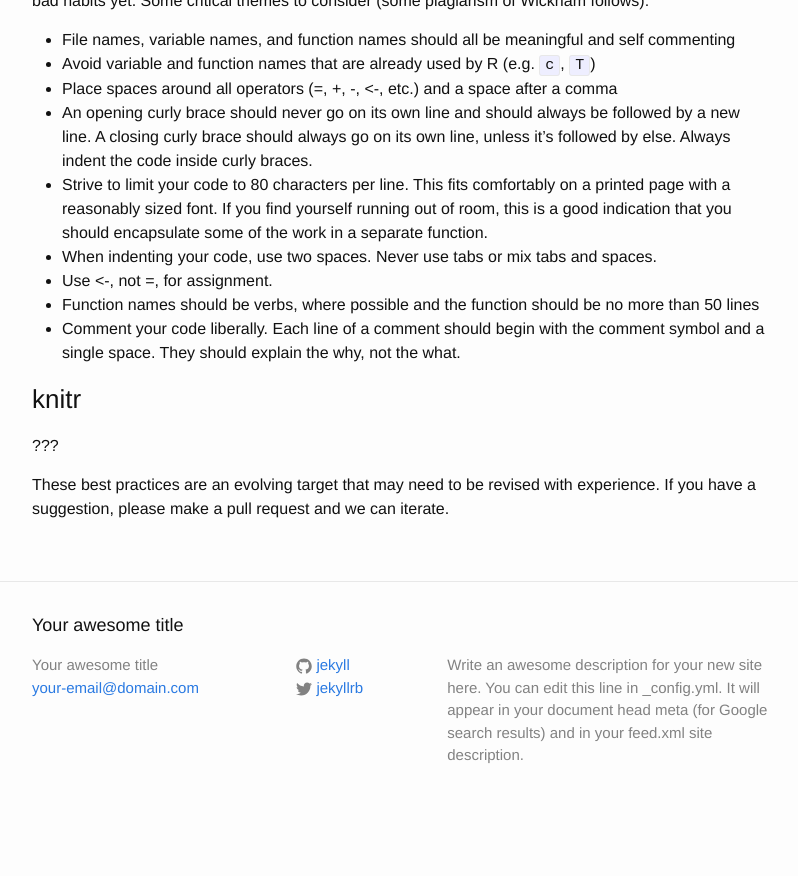
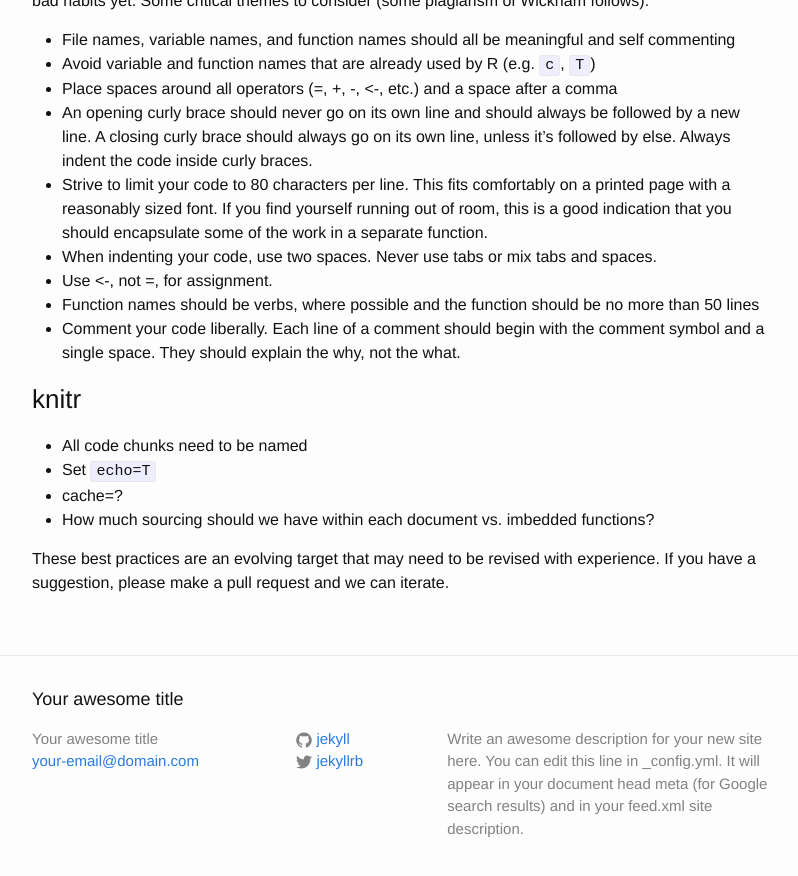
Before and after one commit to nbaxter13/nbaxter13.github.io, a Jekyll site: the page built from _posts/2014-11-01-best-practices.md, in a window 1280 px wide and 900 px high, scrolled down 1557 px. Shown: the top 876 px of the window, without its empty margins (238-1036 px from the left). Built offline with Jekyll 4.4.1, drawn with Linux system fonts in a browser that asks for light colours; before the commit the page ends 2384 px from its top, so only the background shows below that.

Commit message:
Add knitr best practices

```diff
--- a/_posts/2014-11-01-best-practices.md
+++ b/_posts/2014-11-01-best-practices.md
@@ -83,7 +83,10 @@ more than 50 lines
 comment symbol and a single space. They should explain the why, not the what.
 
 ### knitr
-???
+* All code chunks need to be named
+* Set `echo=T`
+* cache=?
+* How much sourcing should we have within each document vs. imbedded functions?
 
 
 
```
